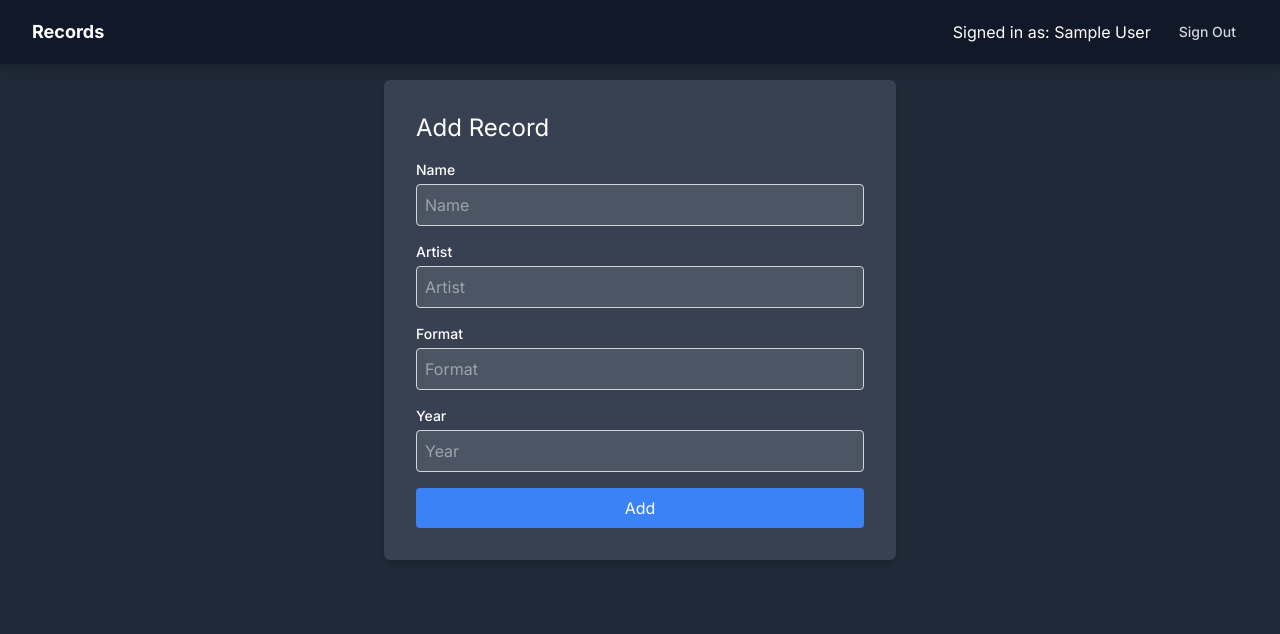
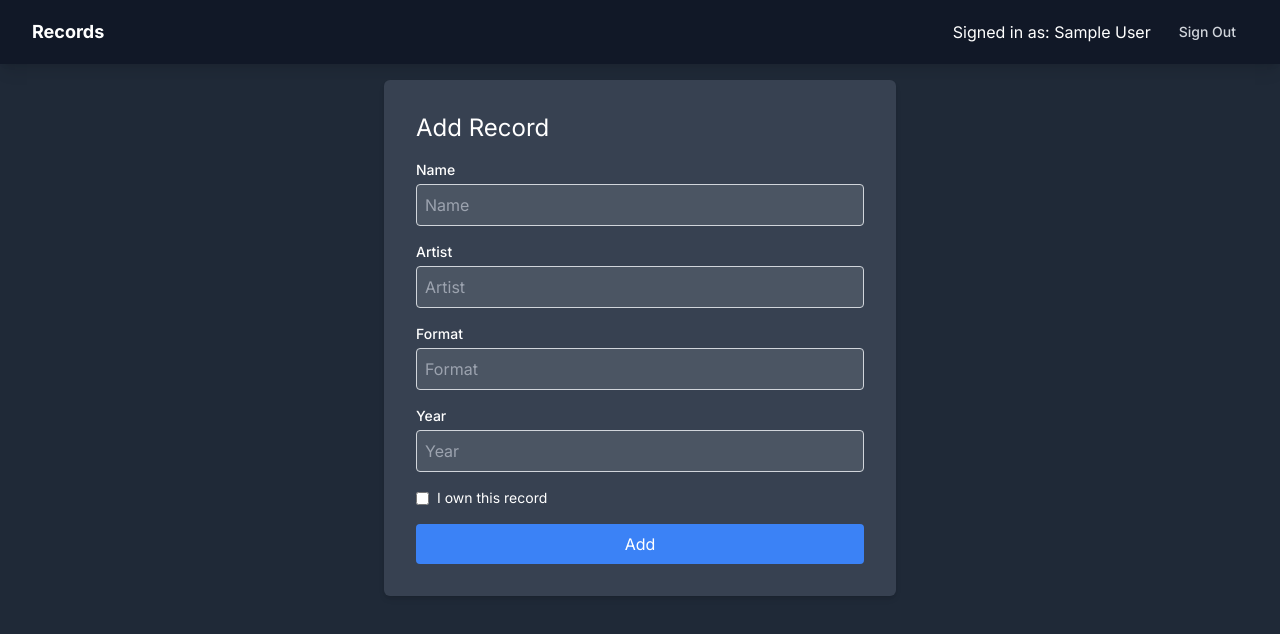
Before and after one commit to ZeroAuto/records-project-frontend, a Next.js app: page /records/create in a window 1280 px wide. Shown: the top 634 px of the page. Built offline with nearby package versions, Linux system fonts and the light colour scheme; no server answers; sample sign-in values are in the browser's storage.

Commit message:
add purchased checkbox to create page

```diff
--- a/app/page.tsx
+++ b/app/page.tsx
@@ -2,7 +2,7 @@
 
 import axios from 'axios';
 
-import React, { useContext, useEffect, useState, ChangeEvent } from 'react';
+import React, { useCallback, useContext, useEffect, useState, ChangeEvent } from 'react';
 import { usePathname } from 'next/navigation';
 import Link from 'next/link';
 
@@ -22,7 +22,7 @@ const Home: React.FC = () => {
   const [ sortDirection, setSortDirection ] = useState<'asc' | 'desc'>('asc');
   const [ totalCount, setTotalCount ] = useState<number>(0);
 
-  const fetchRecordData = async (nextPage: boolean = false): Promise<any | false> => {
+  const fetchRecordData = useCallback(async (nextPage: boolean = false): Promise<any | false> => {
     try {
       setLoading(true);
       const offset = nextPage && displayCount < totalCount ? displayCount : 0;
@@ -41,7 +41,7 @@ const Home: React.FC = () => {
     } finally {
       setLoading(false);
     }
-  };
+  });
 
   useEffect(() => {
     const delay = searchTerm.length > 0 ? 250 : 0;
--- a/app/records/create/page.tsx
+++ b/app/records/create/page.tsx
@@ -22,12 +22,13 @@ const Record: React.FC = () => {
   });
 
   const { currentUser } = useContext(UserContext);
-  const [loading, setLoading] = useState<Boolean>(false);
-  const [name, setName] = useState<string>('');
-  const [artist, setArtist] = useState<string>('');
-  const [year, setYear] = useState<string>('');
-  const [format, setFormat] = useState<string>('');
-  const [selectedRecord, setSelectedRecord] = useState<Album>({});
+  const [ loading, setLoading ] = useState<Boolean>(false);
+  const [ name, setName ] = useState<string>('');
+  const [ artist, setArtist ] = useState<string>('');
+  const [ year, setYear ] = useState<string>('');
+  const [ format, setFormat ] = useState<string>('');
+  const [ purchased, setPurchased ] = useState<boolean>(false);
+  const [ selectedRecord, setSelectedRecord ] = useState<Album>({});
 
   useEffect(() => {
     const fetchRecordData = async (recordData: RecordParams) => {
@@ -164,6 +165,18 @@ const Record: React.FC = () => {
               placeholder="Year"
               value={year}
             />
+            <div className="flex items-center mb-4">
+              <input
+                type="checkbox"
+                id="wishlist"
+                className="mr-2"
+                onChange={(e: ChangeEvent<HTMLInputElement>) => setPurchased(e.target.checked)}
+                checked={purchased}
+              />
+              <label htmlFor="wishlist" className="text-sm">
+                I own this record
+              </label>
+            </div>
             <button
               className="w-full primary-button"
               disabled={Object.keys(selectedRecord).length > 0}
--- a/utils/interfaces.ts
+++ b/utils/interfaces.ts
@@ -6,6 +6,7 @@ interface RecordParams {
 interface RecordAddParams extends RecordParams {
   format: string;
   year: number;
+  purchased: boolean,
 }
 
 interface Album extends RecordAddParams {
--- a/utils/server.ts
+++ b/utils/server.ts
@@ -1,5 +1,5 @@
 import axios, { AxiosResponse } from 'axios';
-import { FilterParams, RecordParams, SignUpParams } from './interfaces.ts';
+import { FilterParams, RecordParams, RecordPostParams, SignUpParams } from './interfaces.ts';
 
 const baseUrl = process.env.NEXT_PUBLIC_API_URL;
 
@@ -45,7 +45,7 @@ export const fetchUserRecords = async (filterParams: FilterParams): Promise<Axio
   return res;
 }
 
-export const postRecord = async (recordData): Promise<AxiosResponse|false> => {
+export const postRecord = async (recordData: RecordPostParams): Promise<AxiosResponse|false> => {
   try {
     const res = await axios.post(
       `${baseUrl}/record`,
```
